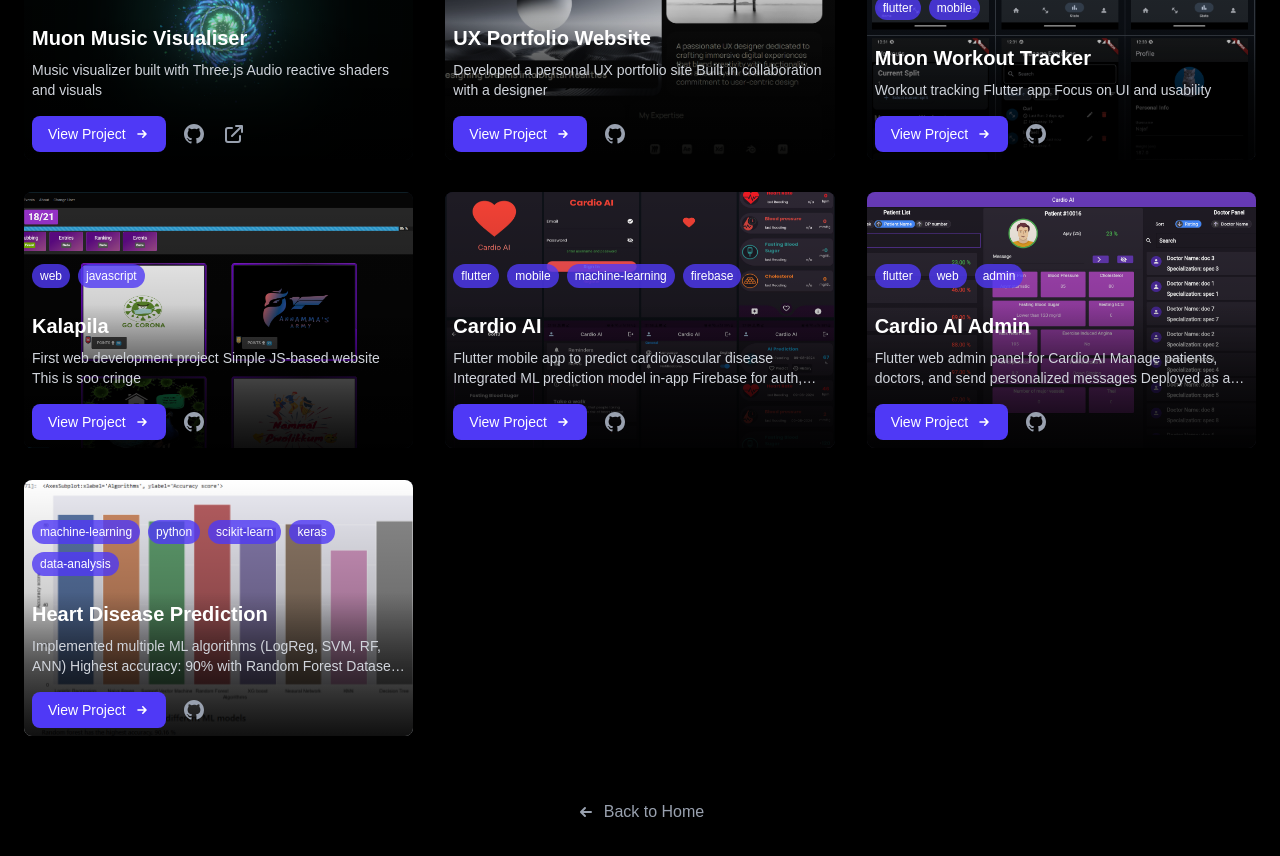
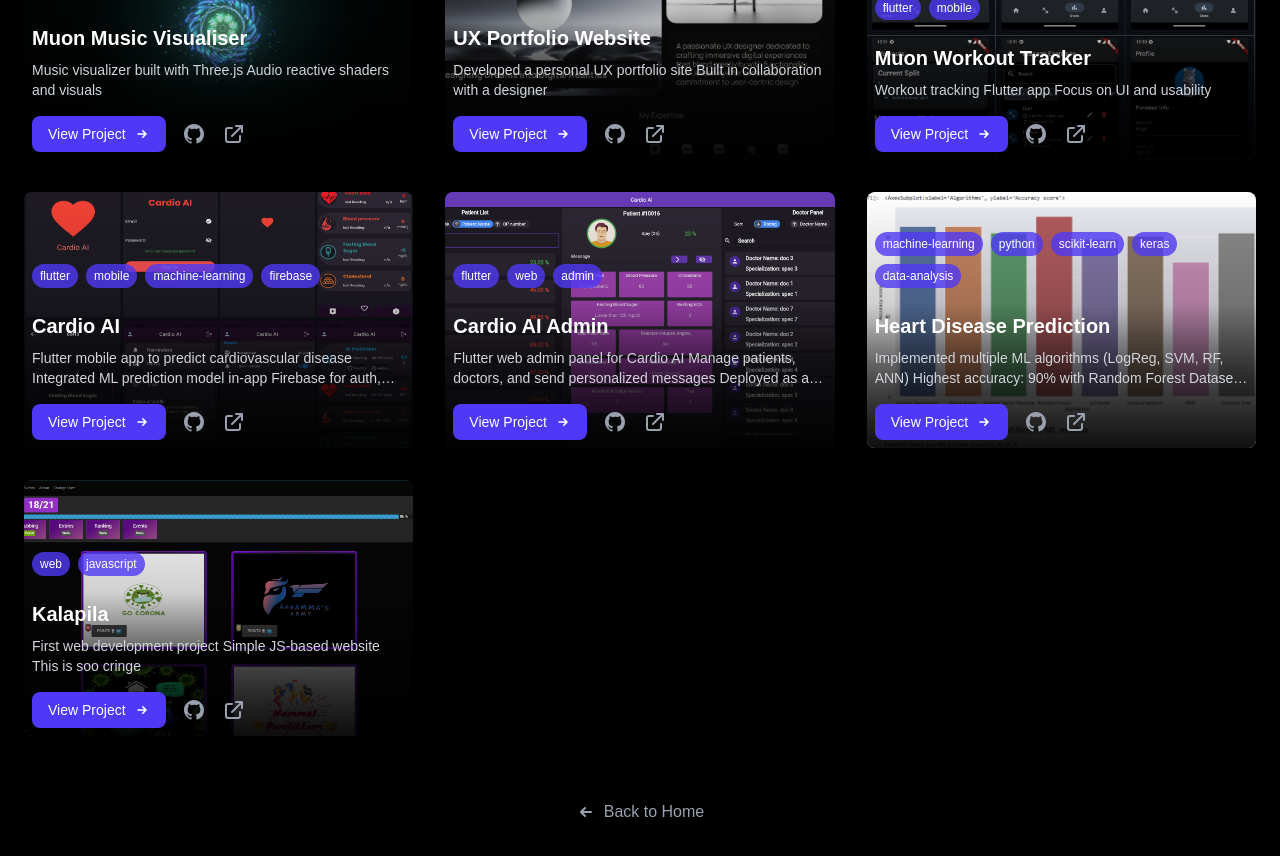
Before and after one commit to najafmohammed/Portfolio, a Next.js app: page /works in a window 1280 px wide. Shown: the part 420-1276 px from the top of the page. Built offline with nearby package versions, Linux system fonts and the light colour scheme.

Commit message:
Refactor image elements and update live links

```diff
--- a/src/app/page.tsx
+++ b/src/app/page.tsx
@@ -41,7 +41,7 @@ export default function Home() {
               rel="noopener noreferrer"
               className="block"
             >
-              <Image
+              <img
                 src="https://spotify-github-profile.kittinanx.com/api/view?uid=31ug3hobtbmx5vxfz743glp3ri6i&cover_image=true&theme=default&show_offline=true&background_color=121212&interchange=false&profanity=false&bar_color=1183ee&bar_color_cover=false"
                 alt="Spotify Profile Widget"
                 className="rounded-lg shadow-lg"
--- a/src/components/ui/ArtworkGrid.tsx
+++ b/src/components/ui/ArtworkGrid.tsx
@@ -49,6 +49,8 @@ export default function ArtworkGrid() {
             <Image
               src={art.imageUrl}
               alt={art.title}
+              width={290}
+              height={360}
               className="w-full h-64 object-cover object-center pointer-events-none select-none"
               draggable={false}
             />
@@ -79,6 +81,8 @@ export default function ArtworkGrid() {
             <Image
               src={fullscreen.imageUrl}
               alt={fullscreen.title}
+              width={500}
+              height={500}
               className="w-full max-h-[80vh] object-contain rounded-lg shadow-2xl"
               style={{
                 boxShadow: '0 8px 32px #0006'
--- a/src/data/projects.ts
+++ b/src/data/projects.ts
@@ -24,6 +24,7 @@ export const projects: Project[] = [
       "Built in collaboration with a designer"
     ],
     tags: ["web", "ui/ux", "portfolio"],
+    liveUrl:"https://ux-portfolio-mu.vercel.app/home",
     imageUrl: "/images/projects/ux_portfolio.png",
     mediaType: "image",
     category: 'web',
@@ -38,6 +39,7 @@ export const projects: Project[] = [
       "Focus on UI and usability"
     ],
     tags: ["flutter", "mobile"],
+    liveUrl:"https://github.com/najafmohammed/muon-workout-tracker/releases",
     imageUrl: "/images/projects/muon workout tracker.png",
     mediaType: "image",
     category: 'mobile',
@@ -46,20 +48,6 @@ export const projects: Project[] = [
   },
   {
     id: 'project-4',
-    title: "Kalapila",
-    description: [
-      "First web development project",
-      "Simple JS-based website","This is soo cringe"
-    ],
-    tags: ["web", "javascript"],
-    imageUrl: "/images/projects/kalapila.png",
-    mediaType: "image",
-    category: 'web',
-    link: "/works/project-4",
-    githubUrl: "https://github.com/najafmohammed/Kalapila"
-  },
-  {
-    id: 'project-5',
     title: "Cardio AI",
     description: [
       "Flutter mobile app to predict cardiovascular disease",
@@ -69,12 +57,13 @@ export const projects: Project[] = [
     tags: ["flutter", "mobile", "machine-learning", "firebase"],
     imageUrl: "/images/projects/cardio_ai.png",
     mediaType: "image",
+    liveUrl:"https://github.com/najafmohammed/cardio_ai/releases",
     category: 'mobile',
     link: "/works/project-5",
     githubUrl: "https://github.com/najafmohammed/cardio_ai"
   },
   {
-    id: 'project-6',
+    id: 'project-5',
     title: "Cardio AI Admin",
     description: [
       "Flutter web admin panel for Cardio AI",
@@ -85,12 +74,13 @@ export const projects: Project[] = [
     imageUrl: "/images/projects/cardio_ai_admin.png",
     mediaType: "image",
     category: 'web',
+    liveUrl:"https://cardio-ai-admin.netlify.app/#/",
     link: "/works/project-6",
     githubUrl: "https://github.com/najafmohammed/cardio_ai_admin"
   },
 
   {
-    id: 'project-7',
+    id: 'project-6',
     title: "Heart Disease Prediction",
     description: [
       "Implemented multiple ML algorithms (LogReg, SVM, RF, ANN)",
@@ -101,8 +91,24 @@ export const projects: Project[] = [
     imageUrl: "/images/projects/heart_disease_prediction.png",
     mediaType: "image",
     category: 'data-analysis',
+    liveUrl:"https://github.com/najafmohammed/Heart-Disease-Prediction/blob/main/Heart_disease_prediction.ipynb",
     link: "/works/project-7",
     githubUrl: "https://github.com/najafmohammed/Heart-Disease-Prediction"
+  },
+  {
+    id: 'project-7',
+    title: "Kalapila",
+    description: [
+      "First web development project",
+      "Simple JS-based website","This is soo cringe"
+    ],
+    tags: ["web", "javascript"],
+    imageUrl: "/images/projects/kalapila.png",
+    liveUrl:"https://najafmohammed.github.io/Kalapila/",
+    mediaType: "image",
+    category: 'web',
+    link: "/works/project-4",
+    githubUrl: "https://github.com/najafmohammed/Kalapila"
   },
 
 ];
```
